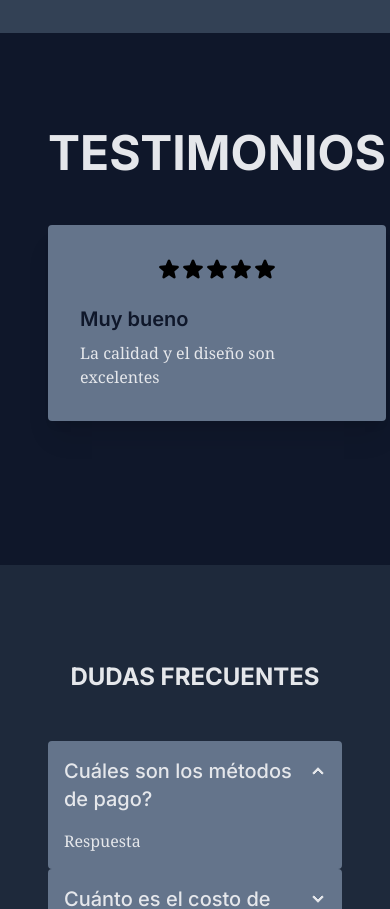
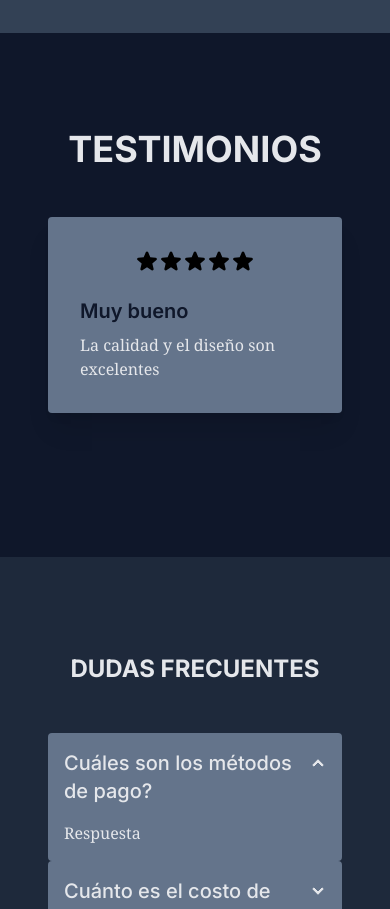
Before and after one commit to SuarezLDamian/mind-of-god-landing, a Next.js app: page / in a window 390 px wide. Shown: the part 2420-3329 px from the top of the page. Built offline with nearby package versions, Linux system fonts and the light colour scheme.

Commit message:
fix: Change text size for small devices

```diff
--- a/src/components/Reviews.tsx
+++ b/src/components/Reviews.tsx
@@ -4,7 +4,7 @@ import ReviewCard from './ReviewCard';
 const Reviews = () => {
   return (
     <section id="reviews" className="px-12 py-24 grid place-items-center bg-slate-900">
-      <h2 className="font-lato text-5xl font-bold text-gray-200">TESTIMONIOS</h2>
+      <h2 className="font-lato text-4xl md:text-5xl font-bold text-gray-200">TESTIMONIOS</h2>
       <div className="py-12">
         <ReviewCard title="Muy bueno" description="La calidad y el diseño son excelentes" />
       </div>
```
